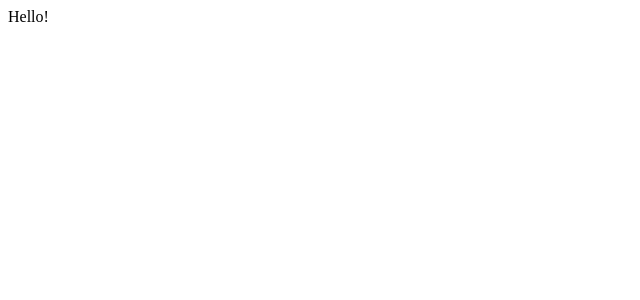
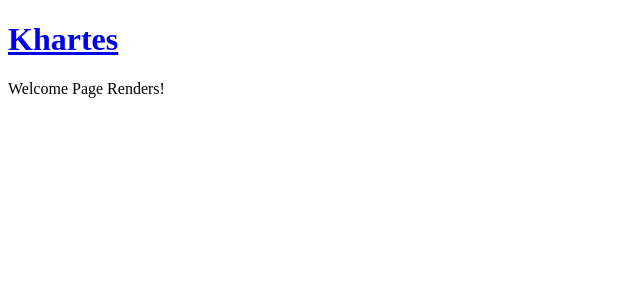
Before and after one commit to oslabs-beta/Khartes, a React app: page /#/ in a window 1280 px wide. Shown: the top 300 px of the page, without its empty margins (0-640 px from the left). Built offline with nearby package versions, Linux system fonts and the light colour scheme.

Commit message:
routing works to welcome page only

```diff
--- a/client/App.tsx
+++ b/client/App.tsx
@@ -1,20 +1,45 @@
 import * as React from 'react';
-import { HashRouter, Link, Route, Routes } from "react-router-dom";
+import { HashRouter, useNavigate, Link, Route, Routes } from "react-router-dom";
+// we need to import navigate so that we can navigate between paths ONLY INSIDE ROUTER PAGES
+// const navigate = useNavigate();
 
 // import pages for React Router
-// Welcome
-// Home
-// Alerts
-// Yaml
-
+import WelcomePage from './components/WelcomePage';
+import HomePage from './components/HomePage';
+import AlertsPage from './components/AlertsPage';
+import YamlPage from './components/YamlPage';
 
 const App = () => {
 
-
   return(
-    <div>
-      Hello!
-    </div>
+    <HashRouter basename="/">
+      <main id="page">
+        <div id="welcome-page">
+          <Link to="/">
+          <h1 id="company">Khartes</h1>
+          </Link>
+        </div>
+        <Routes>
+          <Route path="/" element= {
+            <WelcomePage />
+          }
+          />
+          {/* <Route path="/home" element= {
+            <HomePage />
+          }
+          /> */}
+          {/* <Route path="/alerts" element= {
+            <AlertsPage />
+          }
+          />
+          <Route path="/yaml" element = {
+            <YamlPage />
+          }
+          /> */}
+        </Routes>
+      {/* Link to Home */}
+      </main>
+    </HashRouter>
   )
 }
 
--- a/client/components/HomePage.tsx
+++ b/client/components/HomePage.tsx
@@ -11,8 +11,9 @@ list (this is a box, also maybe modular for re-use that will host individual pro
 */
     return(
       <div>
-        <NavBar />
-        <List />
+        Home Page Renders!
+        {/* <NavBar />
+        <List /> */}
       </div>
     )
   }
--- a/client/components/WelcomePage.tsx
+++ b/client/components/WelcomePage.tsx
@@ -0,0 +1,19 @@
+import * as React from 'react';
+import { HashRouter, useNavigate, Link, Route, Routes } from "react-router-dom";
+
+const WelcomePage = () => {
+// we need to import navigate so that we can navigate between paths
+// ONLY INSIDE ROUTER PAGES
+  const navigate = useNavigate();
+
+  return (
+    <div>
+      Welcome Page Renders!
+    </div>
+  )
+}
+
+
+
+
+export default WelcomePage;
```
Also changed, not shown: 1 other file (tests, documents, lock files or other folders).
